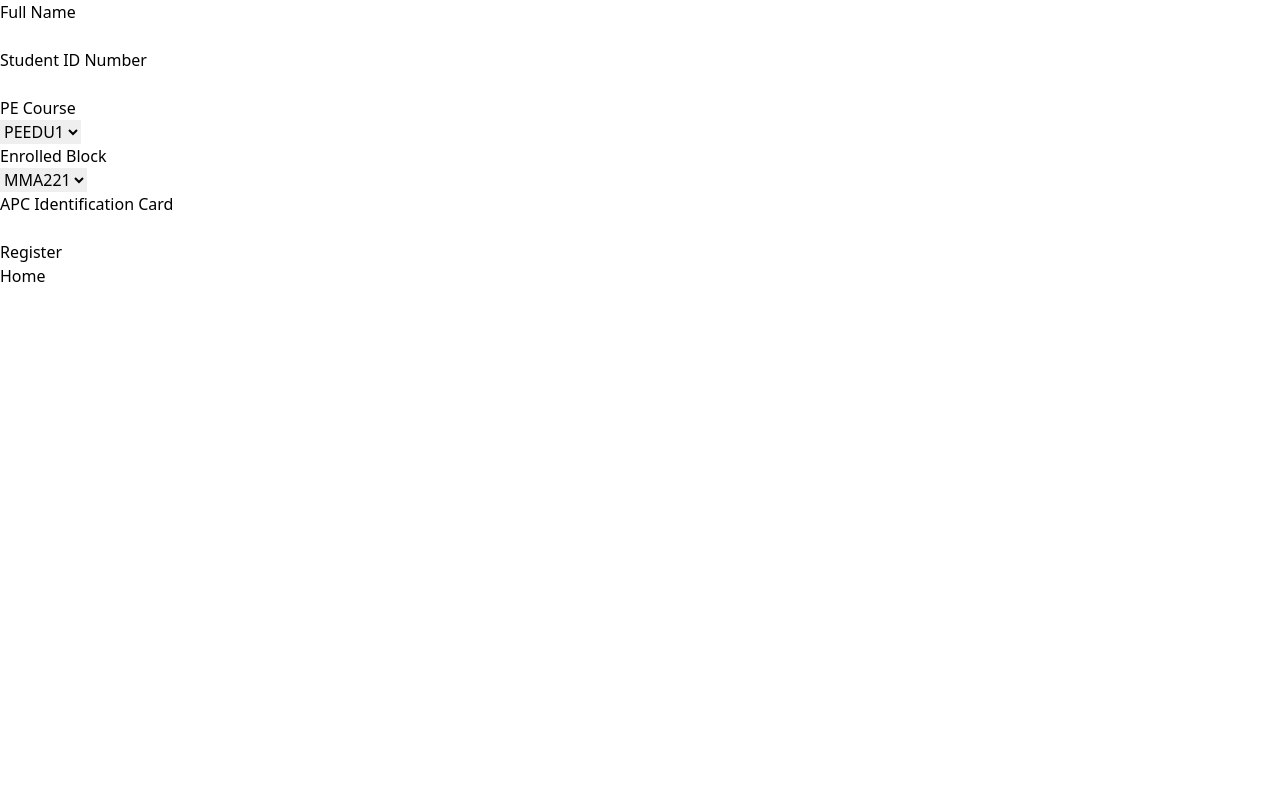
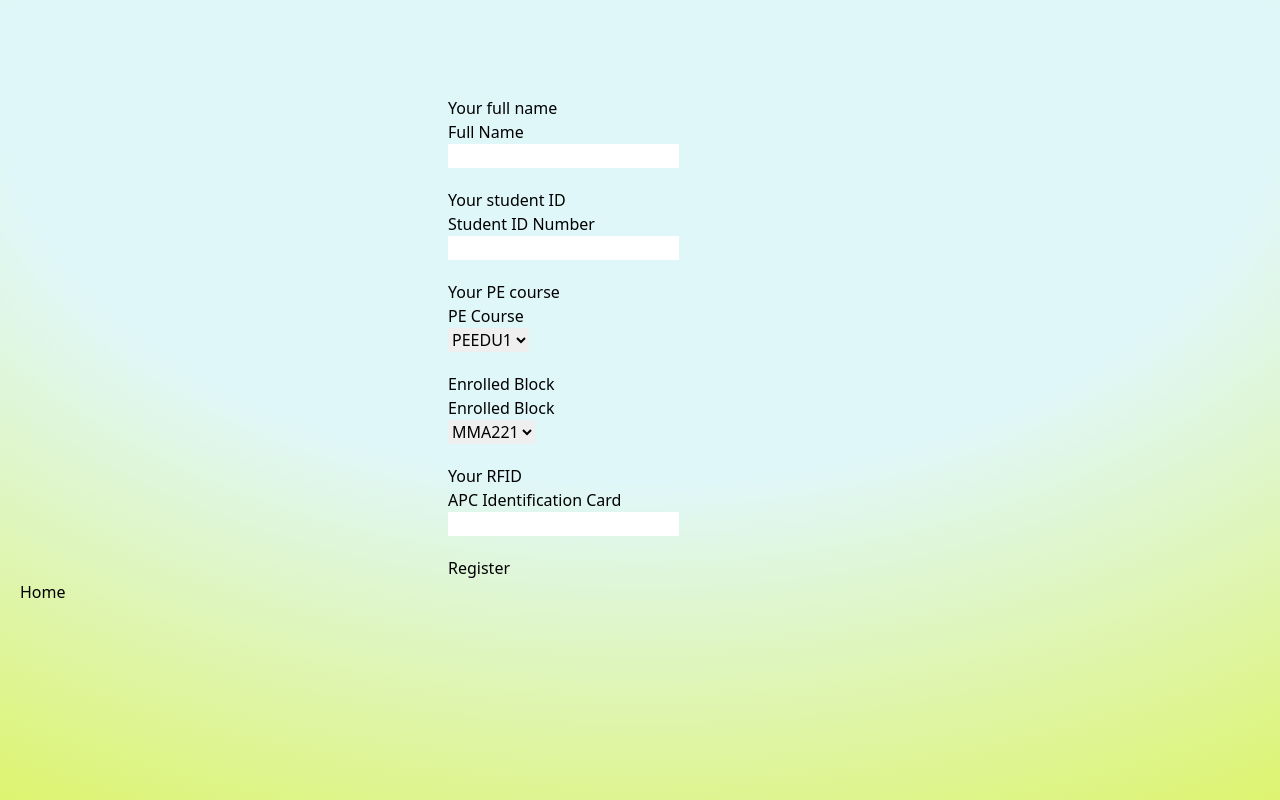
Before and after one commit to tarikuzuma/gymlog-test, a Flask app: page /register in a window 1280 px wide. Run offline with Flask 3, Linux system fonts and the light colour scheme; some libraries are stand-ins or nearby versions.

Commit message:
ui: added more css

```diff
--- /dev/null
+++ b/static/css/styles.css
@@ -0,0 +1,16 @@
+html {
+    background: radial-gradient(125% 125% at 50% 10%, #e0f7fa 40%, #dcf235 100%);
+}
+
+/* Custom styles for your form inputs, buttons, etc. */
+.form-input {
+    @apply shadow-sm bg-gray-50 border border-gray-300 text-gray-900 text-sm rounded-lg focus:ring-blue-500 focus:border-blue-500 block w-full p-2.5 dark:bg-gray-700 dark:border-gray-600 dark:placeholder-gray-400 dark:text-white dark:focus:ring-blue-500 dark:focus:border-blue-500 dark:shadow-sm-light;
+}
+
+.form-label {
+    @apply block mb-2 text-sm font-medium text-gray-900 dark:text-white;
+}
+
+.submit-button {
+    @apply text-white bg-blue-700 hover:bg-blue-800 focus:ring-4 focus:outline-none focus:ring-blue-300 font-medium rounded-lg text-sm px-5 py-2.5 text-center dark:bg-blue-600 dark:hover:bg-blue-700 dark:focus:ring-blue-800;
+}
--- a/templates/layouts/base.html
+++ b/templates/layouts/base.html
@@ -1,19 +1,23 @@
 <!DOCTYPE html>
-<html lang="en">
+<html lang="en" class = "absolute inset-0 -z-10 h-full w-full px-5 py-24 [background:radial-gradient(125%_125%_at_50%_10%,#e0f7fa_40%,#dcf235_100%)]">
 <head>
     <meta charset="UTF-8">
     <title>{% block title %}{% endblock %}</title>
+    <link rel="icon" type="image/x-icon" href="{{ url_for('static', filename='images/RF.png') }}">
+    <link rel="stylesheet" href="{{ url_for('static', filename='css/styles.css') }}">
+
     <script src="https://cdn.tailwindcss.com"></script>
-    <link rel="icon" type="image/x-icon" href="{{ url_for('static', filename='images/RF.png') }}">
 </head>
 <body>
+
     <div class ="HomeContent">
         {% block content %}
 
         {% endblock %}
+
+        <a href="/">Home</a>
     </div>
 
-    <a href="/">Home</a>
 </body>
 
 </html>
--- a/templates/register.html
+++ b/templates/register.html
@@ -4,14 +4,27 @@
 
 {% block content %}
 {% from "helpers/_formhelpers.html" import render_field %}
-<form method="post">
-  <dl>
-      {{ render_field(form.full_name) }}
-      {{ render_field(form.student_id) }}
-      {{ render_field(form.pe_course) }}
-      {{ render_field(form.enrolled_block) }}
-      {{ render_field(form.rfid) }}
-  </dl>
-  <p><input type="submit" value="Register"></p>
+<form method="post" class="max-w-sm mx-auto">
+    <div class="mb-5">
+        <label for="full_name" class="form-label">Your full name</label>
+        {{ render_field(form.full_name, class="form-input") }}
+    </div>
+    <div class="mb-5">
+        <label for="student_id" class="form-label">Your student ID</label>
+        {{ render_field(form.student_id, class="form-input") }}
+    </div>
+    <div class="mb-5">
+        <label for="pe_course" class="form-label">Your PE course</label>
+        {{ render_field(form.pe_course, class="form-input") }}
+    </div>
+    <div class="mb-5">
+        <label for="enrolled_block" class="form-label">Enrolled Block</label>
+        {{ render_field(form.enrolled_block, class="form-input") }}
+    </div>
+    <div class="mb-5">
+        <label for="rfid" class="form-label">Your RFID</label>
+        {{ render_field(form.rfid, class="form-input") }}
+    </div>
+    <button type="submit" class="submit-button">Register</button>
 </form>
 {% endblock %}
--- a/templates/stats_forms.html
+++ b/templates/stats_forms.html
@@ -5,12 +5,13 @@
 {% block content %}
 {% from "helpers/_formhelpers.html" import render_field %}
 
-<form method="post" action="{{ url_for('stats_route') }}">
+<form method="post" id="autoSubmitInput" action="{{ url_for('stats_route') }}">
     <dl>
         {{ render_field(form.rfid) }}
     </dl>
     <p><input type="submit" value="Check Stats"></p>
 </form>
+
 <script src="{{ url_for('static', filename='js/formHandler.js') }}"></script>
 <script src="{{ url_for('static', filename='js/time.js') }}"></script>
 
```
Also changed, not shown: instance/spGYM_Log.db, 1 other file.
